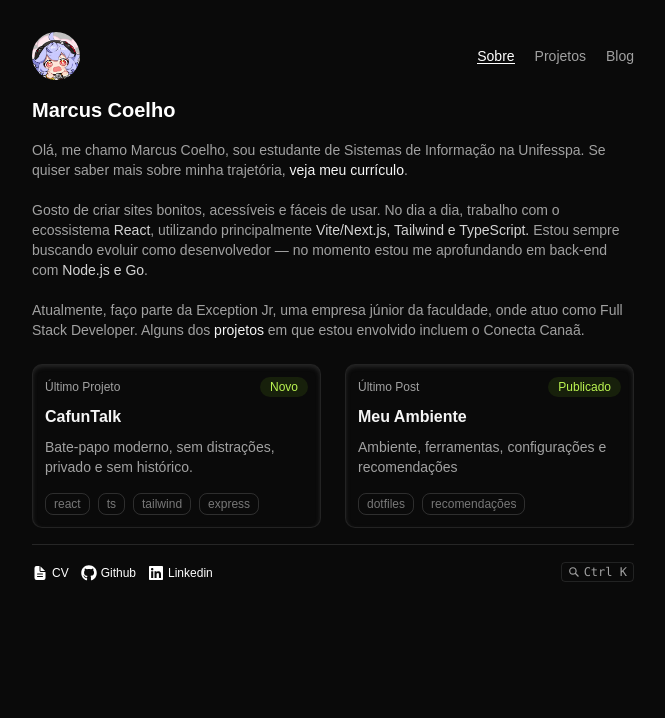
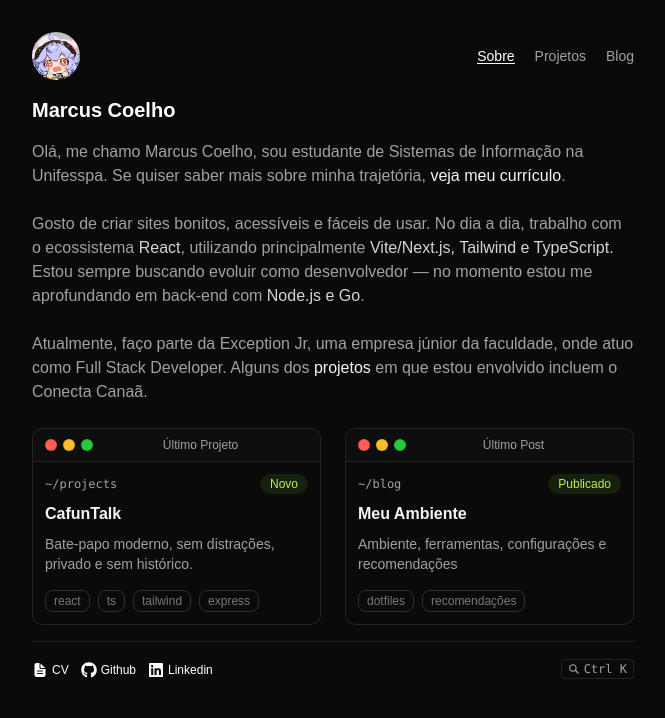
Before and after one commit to coelhomarcus/marcus, a React (Vite) app: page / in a window 1280 px wide. Shown: the top 718 px of the page, without its empty margins (307-972 px from the left). Built offline with nearby package versions, Linux system fonts and the light colour scheme; a web font is replaced by a local one.

Commit message:
add: new card design

```diff
--- a/src/components/About/About.tsx
+++ b/src/components/About/About.tsx
@@ -9,7 +9,7 @@ const About = () => {
         <div className='text-white'>
             <PageTitle title="Marcus Coelho" suffix="" />
             <h1 className='text-xl font-semibold mb-4'>Marcus Coelho</h1>
-            <p className='text-neutral-400 text-sm'>
+            <p className='text-neutral-400 text-base mb-4'>
                 Olá, me chamo Marcus Coelho, sou estudante de Sistemas de Informação na Unifesspa.
                 Se quiser saber mais sobre minha trajetória, <span><a className="transition-colors text-neutral-100 hover:underline" href="https://docs.google.com/document/d/1wgOhwh-1YT-LRog9j1tvxzBVKfraoSzps1AiBGuSx9A/export?format=pdf" download>veja meu currículo</a></span>.
                 <br />
@@ -30,12 +30,21 @@ const ProjectPostGrid = () => {
 
     return (
         <div className="w-full mt-6">
-            <div className="grid grid-cols-1 md:grid-cols-2 gap-3 md:gap-6 *:flex *:flex-col *:h-full *:bg-[#0A0A0A] *:rounded-lg">
+            <div className="grid grid-cols-1 md:grid-cols-2 gap-3 md:gap-6">
                 {/* Card do Último Projeto */}
-                <a href={project.href} target="_blank" className="border border-foreground/10 overflow-hidden transition-all duration-300 shadow-inner shadow-neutral-800 hover:shadow-neutral-700">
+                <a href={project.href} target="_blank" className="flex flex-col h-full bg-[#0A0A0A] rounded-lg border border-foreground/10 hover:border-foreground/20 overflow-hidden transition-all duration-200">
+                    <div className="bg-[#1A1A1A]/30 px-3 py-2 flex items-center border-b border-foreground/10">
+                        <div className="flex space-x-1.5 items-center">
+                            <div className="w-3 h-3 rounded-full bg-[#FF5F56] border border-[#E0443E]/50"></div>
+                            <div className="w-3 h-3 rounded-full bg-[#FFBD2E] border border-[#DEA123]/50"></div>
+                            <div className="w-3 h-3 rounded-full bg-[#27C93F] border border-[#1AAB29]/50"></div>
+                        </div>
+                        <div className="mx-auto text-xs font-medium text-neutral-400">Último Projeto</div>
+                    </div>
+
                     <div className="p-3 flex flex-col flex-grow">
                         <div className="flex items-center justify-between mb-2">
-                            <h3 className="text-xs font-medium text-neutral-400">Último Projeto</h3>
+                            <h3 className="text-xs font-mono text-neutral-400">~/projects</h3>
                             <span className="bg-lime-900/30 text-lime-300 text-xs px-2.5 py-0.5 rounded-xl">Novo</span>
                         </div>
                         <h4 className="text-base font-semibold text-neutral-100 mb-2">{project?.name || "Nome do Projeto"}</h4>
@@ -49,10 +58,19 @@ const ProjectPostGrid = () => {
                 </a>
 
                 {/* Card do Último Post */}
-                <Link to={`blog/${post.slug}`} className="border border-foreground/10 overflow-hidden transition-all duration-300 shadow-inner shadow-neutral-800 hover:shadow-neutral-700">
+                <Link to={`blog/${post.slug}`} className="flex flex-col h-full bg-[#0A0A0A] rounded-lg border border-foreground/10 hover:border-foreground/20 overflow-hidden transition-all duration-200">
+                    <div className="bg-[#1A1A1A]/30 px-3 py-2 flex items-center border-b border-foreground/10">
+                        <div className="flex space-x-1.5 items-center">
+                            <div className="w-3 h-3 rounded-full bg-[#FF5F56] border border-[#E0443E]/50"></div>
+                            <div className="w-3 h-3 rounded-full bg-[#FFBD2E] border border-[#DEA123]/50"></div>
+                            <div className="w-3 h-3 rounded-full bg-[#27C93F] border border-[#1AAB29]/50"></div>
+                        </div>
+                        <div className="mx-auto text-xs font-medium text-neutral-400">Último Post</div>
+                    </div>
+
                     <div className="p-3 flex flex-col flex-grow">
                         <div className="flex items-center justify-between mb-2">
-                            <h3 className="text-xs font-medium text-neutral-400">Último Post</h3>
+                            <h3 className="text-xs font-mono text-neutral-400">~/blog</h3>
                             <span className="bg-lime-900/30 text-lime-300 text-xs px-2.5 py-0.5 rounded-xl">Publicado</span>
                         </div>
                         <h4 className="text-base font-semibold text-neutral-100 mb-2">{post?.title || "Título do Post"}</h4>
@@ -65,7 +83,7 @@ const ProjectPostGrid = () => {
                     </div>
                 </Link>
             </div>
-        </div >
+        </div>
     );
 };
 
--- a/src/components/Header/Header.tsx
+++ b/src/components/Header/Header.tsx
@@ -19,7 +19,7 @@ const Header = () => {
                 <HeaderLink title="Projetos" to="/projects" />
                 <HeaderLink title="Blog" to="/blog" />
             </div>
-        </div>
+        </div >
     )
 }
 
```
